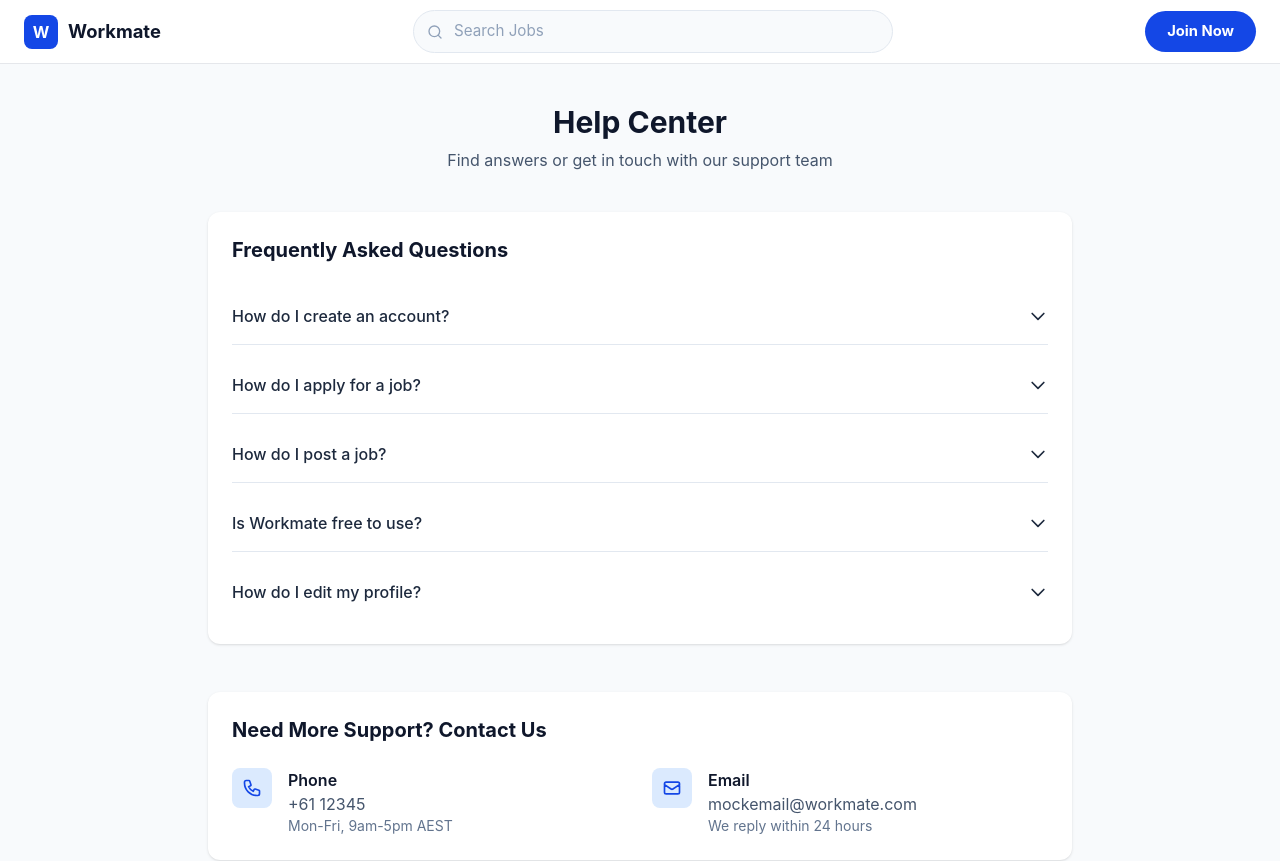
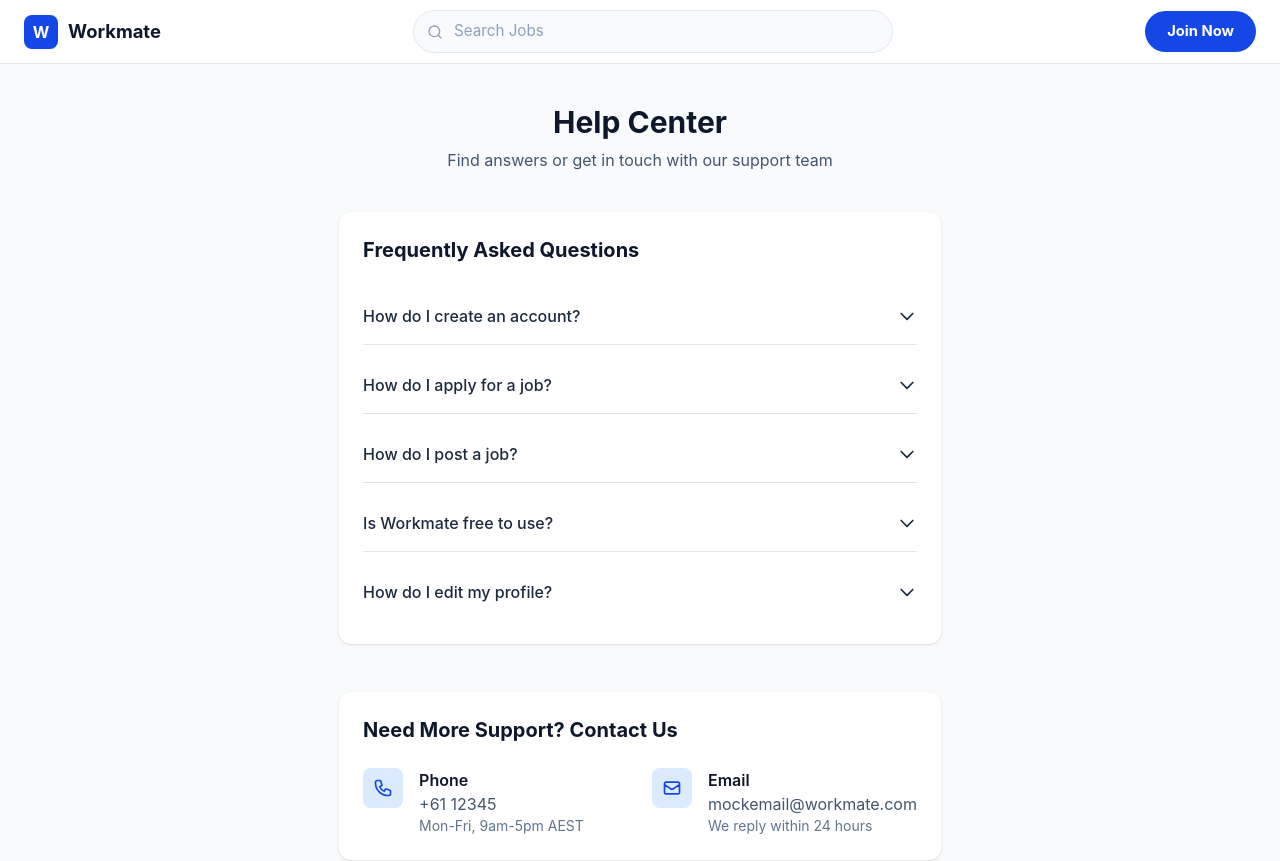
Before and after one commit to mhuy07092004/Workmate, a React (Vite) app: page /help in a window 1280 px wide. Shown: the top 861 px of the page. Built offline with nearby package versions, Linux system fonts and the light colour scheme.

Commit message:
fix footer

```diff
--- a/src/pages/help.jsx
+++ b/src/pages/help.jsx
@@ -34,7 +34,7 @@ function Help() {
   }
 
   return (
-    <div className="min-h-screen bg-slate-50">
+    <div className="flex min-h-screen flex-col bg-slate-50">
       <Navbar />
       <main className="mx-auto max-w-4xl px-4 py-10">
         {/* Header */}
```
Also changed, not shown: src/pages/message.jsx (deleted).
